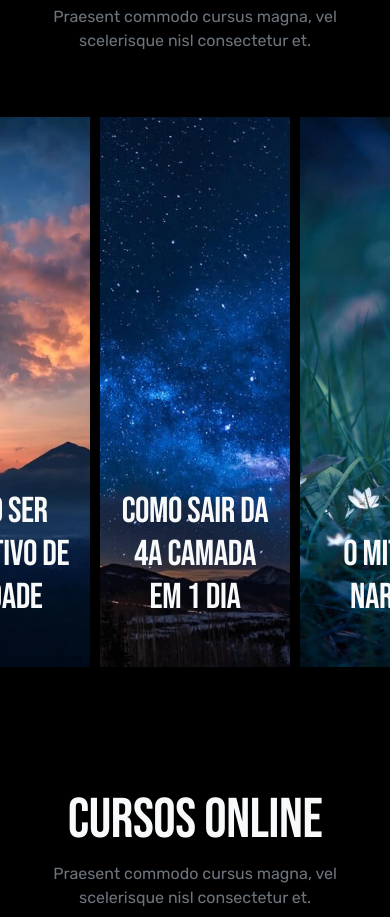
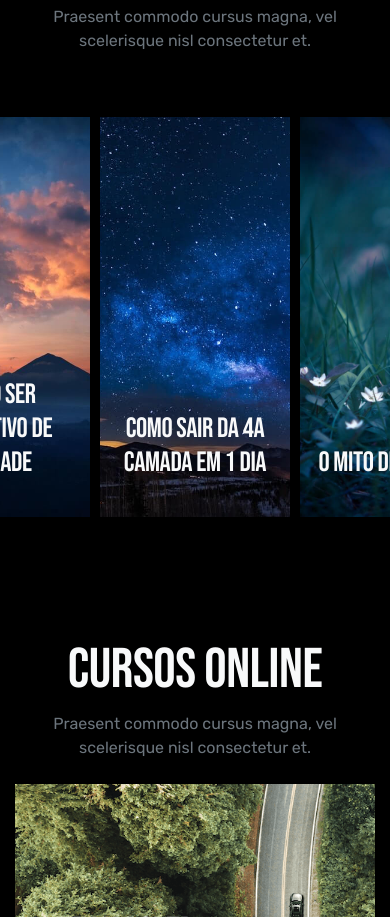
Before and after one commit to nilsalexberg/italo-landingpage-demo, a website: page index.html in a window 390 px wide. Shown: the part 2606-3523 px from the top of the page. Drawn offline with Linux system fonts and the light colour scheme.

Commit message:
Improved mobile masterclass carousel

```diff
--- a/frontend/scss/_home.scss
+++ b/frontend/scss/_home.scss
@@ -95,6 +95,15 @@
 
       h4 {
         font-size: 36px;
+      }
+
+      @media screen and (max-width: 991px) {
+        padding: 30px 15px;
+        height: 400px;
+
+        h4 {
+          font-size: 28px;
+        }
       }
     }
   }
```
Also changed, not shown: static/website/css/app.css.
